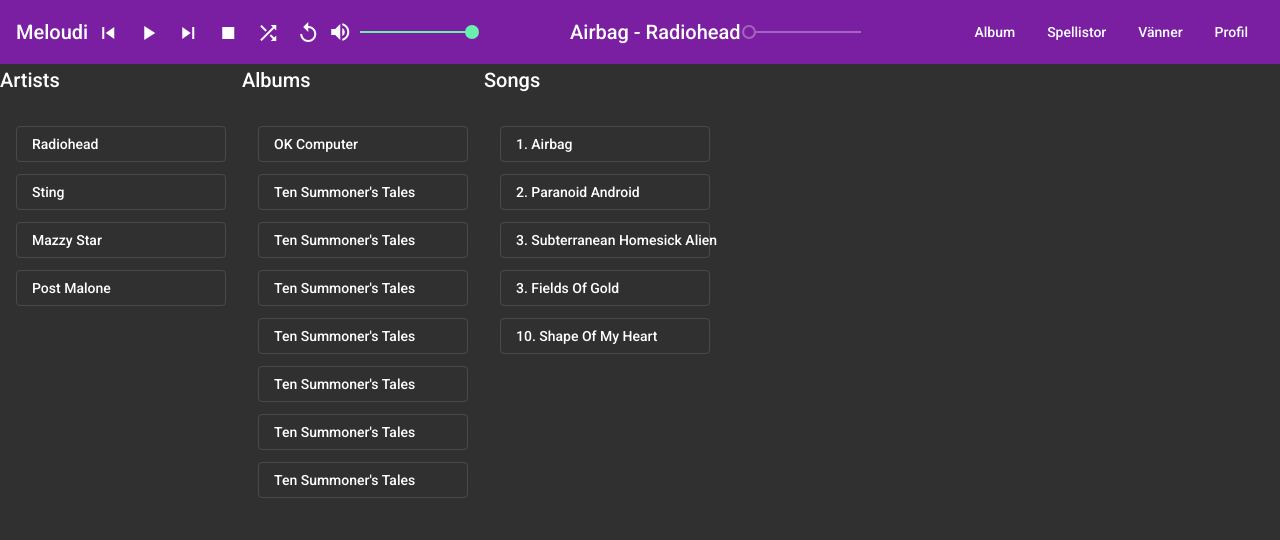
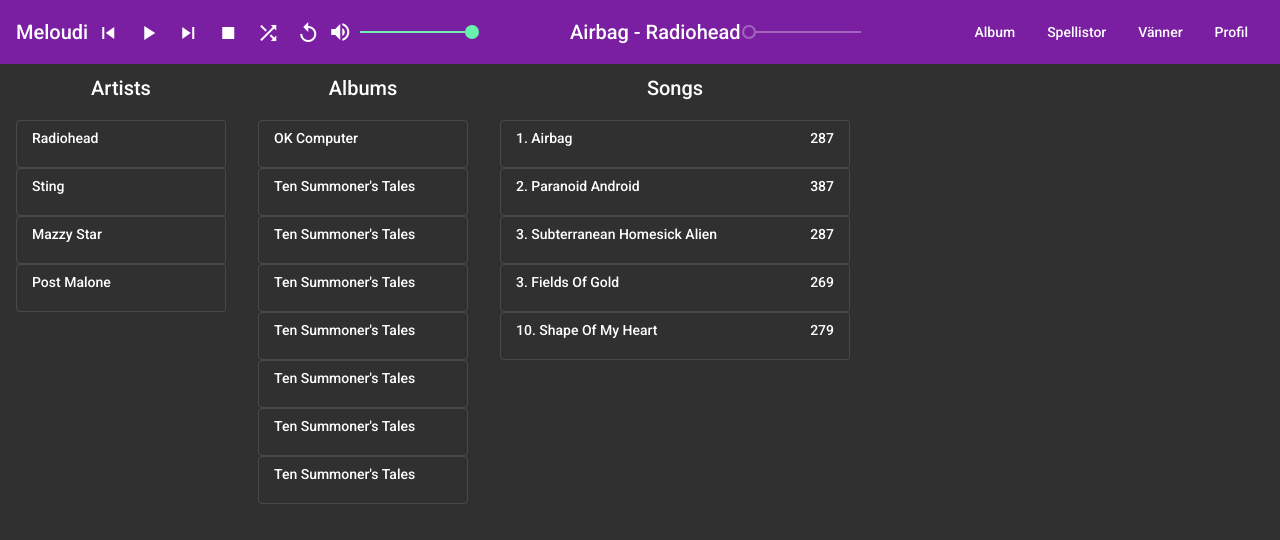
Before and after one commit to HampusRosenquist/meloudi, an Angular app in the folder client/: page /albums in a window 1280 px wide. Shown: the top 540 px of the page. Built offline with nearby package versions, Linux system fonts and the light colour scheme.

Commit message:
Improve the album view's layout

```diff
--- a/client/src/app/album/album.component.css
+++ b/client/src/app/album/album.component.css
@@ -3,6 +3,14 @@
     text-align: left;
 }
 
+.song {
+    width: 25em;
+}
+
+.listTitle {
+    text-align: center;
+}
+
 .flex-container {
     display: flex;
   }
--- a/client/src/app/album/album.component.html
+++ b/client/src/app/album/album.component.html
@@ -1,39 +1,44 @@
 
 <div class="flex-container">
     <div>
-        <h2>Artists</h2>
         <mat-list>
+            <h2 class="listTitle">Artists</h2>
             <mat-list-item *ngFor="let artist of artists">
                 <button
-                mat-stroked-button class="album"
+                mat-stroked-button
+                class="album"
                 (click)="chooseArtist(artist)">
-                {{ artist }}
+                <p>{{ artist }}</p>
                 </button>
             </mat-list-item>
         </mat-list>
     </div>
 
     <div>
-        <h2>Albums</h2>
         <mat-list>
+            <h2 class="listTitle">Albums</h2>
             <mat-list-item *ngFor="let album of chosenAlbums">
                 <button
-                mat-stroked-button class="album"
+                mat-stroked-button
+                class="album"
                 (click)="chooseAlbum(album.title)">
-                {{ album.title }}
+                <p>{{ album.title }}</p>
                 </button>
             </mat-list-item>
         </mat-list>
     </div>
 
     <div>
-        <h2>Songs</h2>
         <mat-list>
+            <h2 class="listTitle">Songs</h2>
             <mat-list-item *ngFor="let song of chosenSongs">
                 <button
-                mat-stroked-button class="album"
+                mat-stroked-button
+                class="song"
                 (click)="playSong(song.title)">
-                {{ song.index }}. {{ song.title }}
+                <p style="float: left">{{ song.index }}. {{ song.title }}</p>
+                <span class="flexExpand"></span>
+                <p style="float: right">{{ song.seconds }}</p>
                 </button>
             </mat-list-item>
         </mat-list>
```
